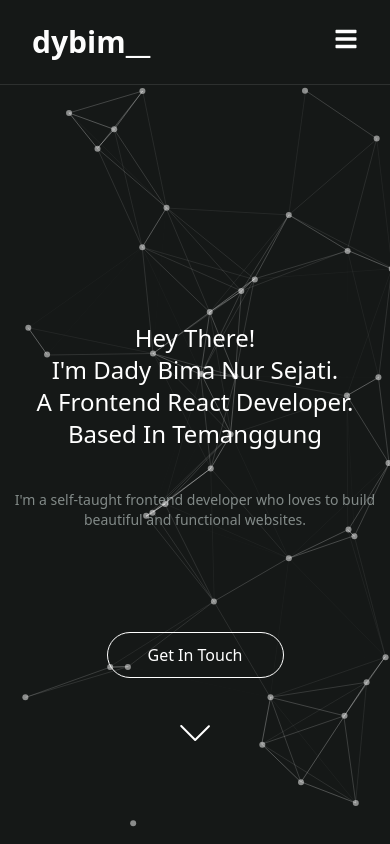
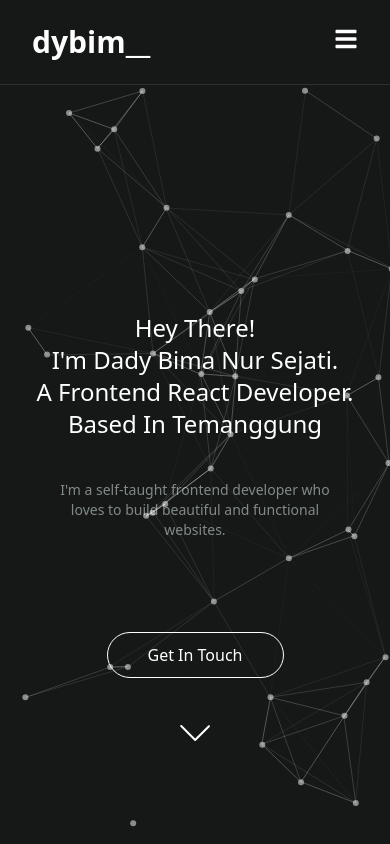
Before and after one commit to WorkerHarder171/My-Portofolio, a React (Vite) app: page / in a window 390 px wide. Shown: the top 844 px of the page. Built offline with nearby package versions, Linux system fonts and the light colour scheme.

Commit message:
update portofolio

```diff
--- a/src/components/section/Jumbotron.jsx
+++ b/src/components/section/Jumbotron.jsx
@@ -56,7 +56,7 @@ export default function Jumbotron() {
             Hey There! <br /> I'm Dady Bima Nur Sejati. <br /> A Frontend React
             Developer. <br /> Based in Temanggung
           </p>
-          <p className="lg:text-2xl md:text-lg sm:text-sm text-[#828A88] my-10 lg:max-w-3xl sm:max-w-md mx-auto">
+          <p className="lg:text-2xl md:text-lg sm:text-sm text-[#828A88] my-10 lg:max-w-3xl sm:max-w-[280px] mx-auto">
             I'm a self-taught frontend developer who loves to build beautiful
             and functional websites.
           </p>
```
